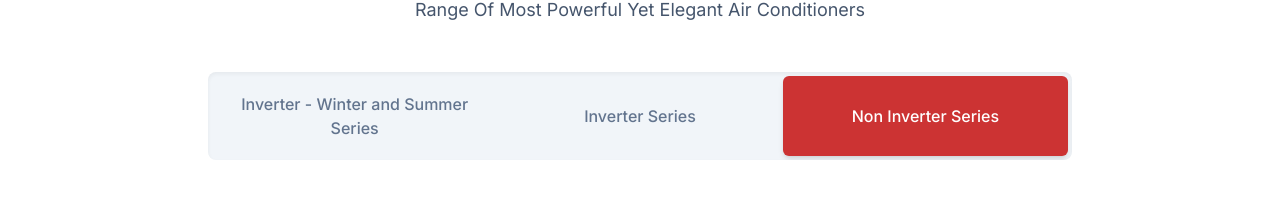
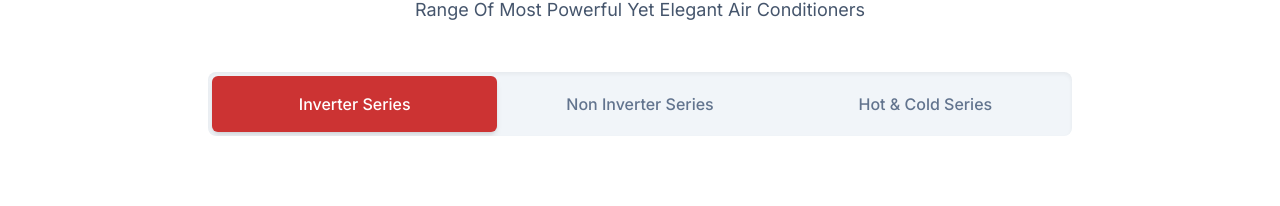
Before and after one commit to Anmol498/AC_Automation, a React (Vite) app in the folder client/: page / in a window 1280 px wide. Shown: the part 301-507 px from the top of the page. Built offline with nearby package versions, Linux system fonts and the light colour scheme; no server answers.

Commit message:
refactor: reorder Split AC series tabs and rename winter-summer to Hot & Cold

```diff
--- a/client/src/pages/Home.tsx
+++ b/client/src/pages/Home.tsx
@@ -6,7 +6,7 @@ import { useAuth } from '../App';
 const Home: React.FC = () => {
     const { isAuthenticated } = useAuth();
     const [mainTab, setMainTab] = React.useState('split');
-    const [activeTab, setActiveTab] = React.useState('non-inverter');
+    const [activeTab, setActiveTab] = React.useState('inverter');
 
     // Hardcoded products for catalog based on the screenshot
     const products = [
@@ -115,11 +115,6 @@ const Home: React.FC = () => {
                         <div className="flex justify-center max-w-4xl mx-auto mb-16 px-4">
                             <div className="flex flex-col md:flex-row bg-slate-100 rounded-lg p-1 w-full shadow-inner relative z-10 overflow-x-auto select-none gap-1 md:gap-0">
                                 <button
-                                    onClick={() => setActiveTab('winter-summer')}
-                                    className={`flex-1 min-w-[200px] text-center py-4 px-6 rounded-md font-medium transition-all duration-300 ${activeTab === 'winter-summer' ? 'bg-[#cc3333] text-white shadow-md' : 'text-slate-500 hover:text-slate-800 hover:bg-white/50'}`}>
-                                    Inverter - Winter and Summer Series
-                                </button>
-                                <button
                                     onClick={() => setActiveTab('inverter')}
                                     className={`flex-1 min-w-[200px] text-center py-4 px-6 rounded-md font-medium transition-all duration-300 ${activeTab === 'inverter' ? 'bg-[#cc3333] text-white shadow-md' : 'text-slate-500 hover:text-slate-800 hover:bg-white/50'}`}>
                                     Inverter Series
@@ -128,6 +123,11 @@ const Home: React.FC = () => {
                                     onClick={() => setActiveTab('non-inverter')}
                                     className={`flex-1 min-w-[200px] text-center py-4 px-6 rounded-md font-medium transition-all duration-300 ${activeTab === 'non-inverter' ? 'bg-[#cc3333] text-white shadow-md' : 'text-slate-500 hover:text-slate-800 hover:bg-white/50'}`}>
                                     Non Inverter Series
+                                </button>
+                                <button
+                                    onClick={() => setActiveTab('winter-summer')}
+                                    className={`flex-1 min-w-[200px] text-center py-4 px-6 rounded-md font-medium transition-all duration-300 ${activeTab === 'winter-summer' ? 'bg-[#cc3333] text-white shadow-md' : 'text-slate-500 hover:text-slate-800 hover:bg-white/50'}`}>
+                                    Hot & Cold Series
                                 </button>
                             </div>
                         </div>
```
